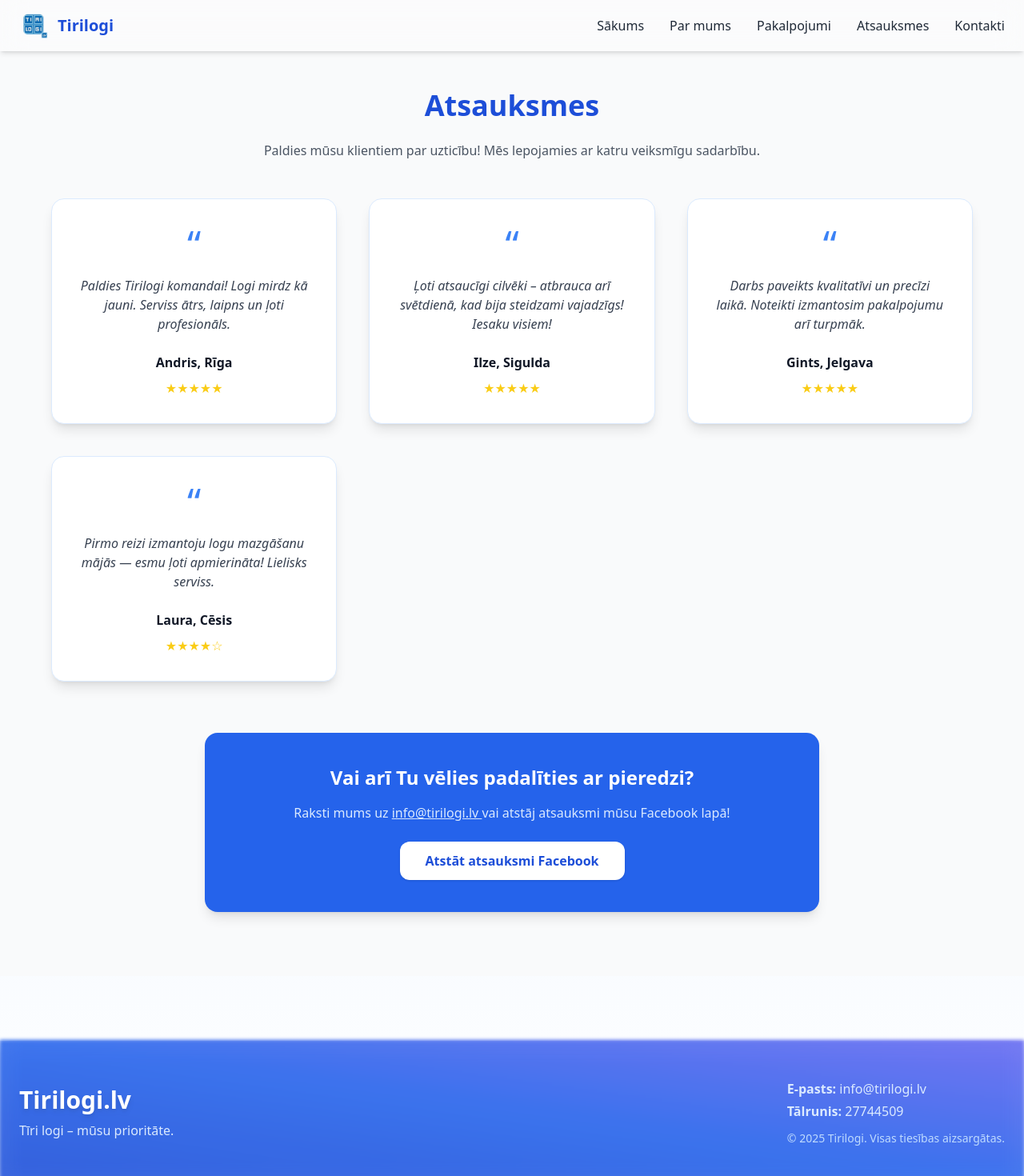
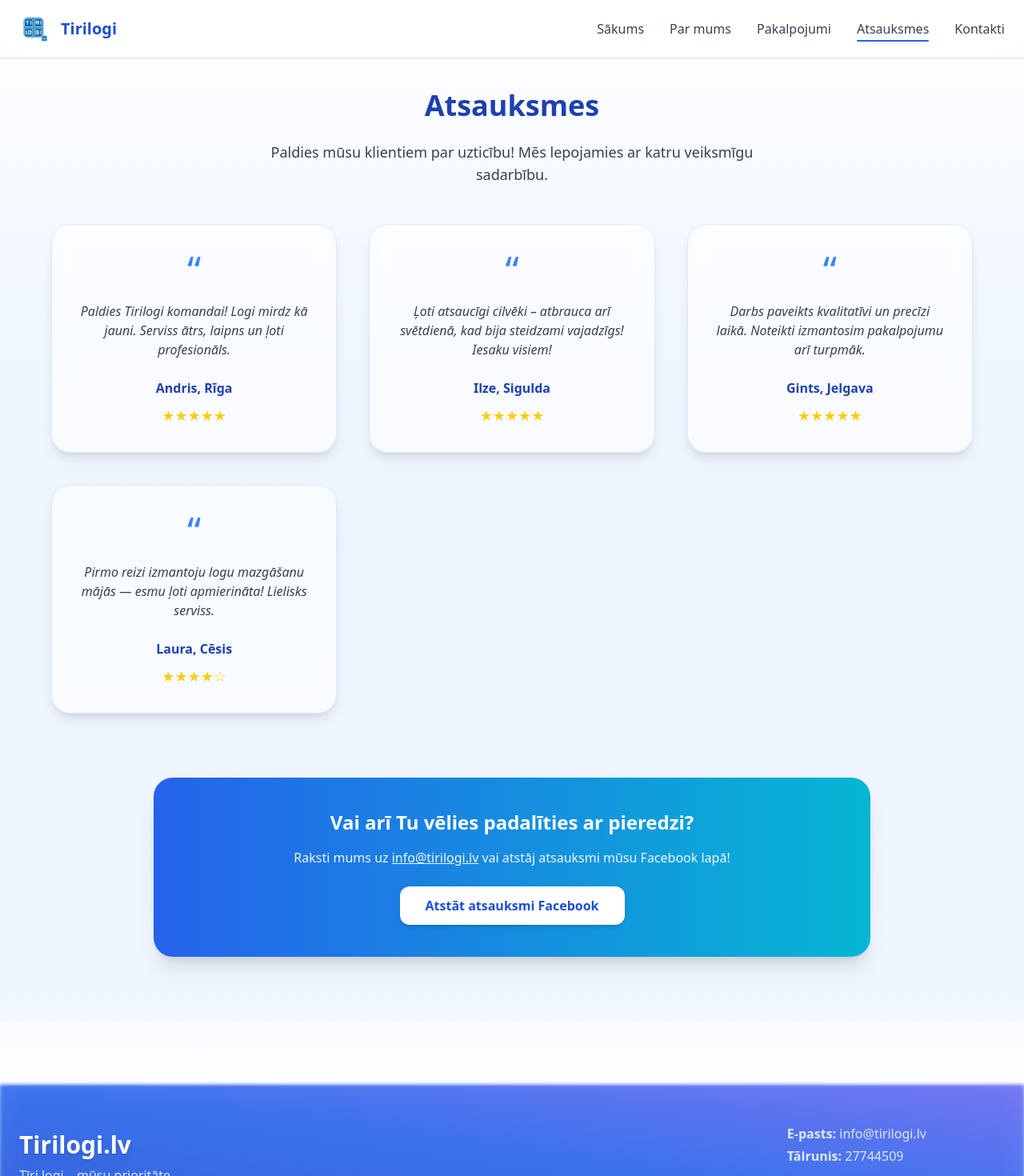
Before and after one commit to TomsFreimanis/tirilogi-new, a React (Vite) app: page /atsauksmes in a window 1280 px wide. Shown: the top 1470 px of the page at 80% size. Built offline with nearby package versions, Linux system fonts and the light colour scheme.

Commit message:
color
clr

```diff
--- a/package.json
+++ b/package.json
@@ -11,6 +11,7 @@
   },
   "dependencies": {
     "framer-motion": "^12.23.24",
+    "lucide-react": "^0.546.0",
     "react": "^19.1.1",
     "react-dom": "^19.1.1",
     "react-router-dom": "^7.9.4"
--- a/src/Components/Navbar.jsx
+++ b/src/Components/Navbar.jsx
@@ -1,65 +1,112 @@
-import { Link } from "react-router-dom";
 import { useState } from "react";
+import { Link, useLocation } from "react-router-dom";
+import { motion, AnimatePresence } from "framer-motion";
 import logo from "../assets/logo.png";
+import { Menu, X } from "lucide-react"; // Lucide ikonas (automātiski pieejamas)
 
 export default function Navbar() {
   const [isOpen, setIsOpen] = useState(false);
+  const location = useLocation();
 
   const links = [
-    { path: "/", label: "Sākums" },
-    { path: "/par-mums", label: "Par mums" },
-    { path: "/pakalpojumi", label: "Pakalpojumi" },
-    { path: "/atsauksmes", label: "Atsauksmes" },
-    { path: "/kontakti", label: "Kontakti" },
+    { name: "Sākums", path: "/" },
+    { name: "Par mums", path: "/par-mums" },
+    { name: "Pakalpojumi", path: "/pakalpojumi" },
+    { name: "Atsauksmes", path: "/atsauksmes" },
+    { name: "Kontakti", path: "/kontakti" },
   ];
 
   return (
-    <nav className="fixed top-0 left-0 w-full z-50 bg-white/30 backdrop-blur-lg text-gray-800 shadow-md">
-      <div className="max-w-7xl mx-auto flex justify-between items-center px-6 py-3">
-        {/* Logo */}
-        <Link to="/" className="flex items-center gap-2">
-          <img src={logo} alt="Tirilogi logo" className="w-10 h-10" />
-          <span className="font-semibold text-xl text-blue-700">Tirilogi</span>
+    <nav className="fixed top-0 left-0 w-full z-50 bg-white/60 backdrop-blur-lg border-b border-blue-100 shadow-sm">
+      <div className="max-w-7xl mx-auto flex justify-between items-center px-6 py-3 md:py-4">
+        {/* 🔹 Logo */}
+        <Link to="/" className="flex items-center gap-3">
+          <img src={logo} alt="Tirilogi" className="h-10 w-auto" />
+          <span className="font-bold text-xl text-blue-700">Tirilogi</span>
         </Link>
 
-        {/* Desktop navigācija */}
-        <ul className="hidden md:flex gap-8 font-medium">
-          {links.map(({ path, label }) => (
-            <li key={path}>
+        {/* 🔹 Desktop links */}
+        <div className="hidden md:flex gap-8">
+          {links.map((link) => (
             <Link
-                to={path}
-                className="hover:text-blue-600 transition-colors duration-300"
+              key={link.path}
+              to={link.path}
+              className={`relative text-gray-700 font-medium transition-colors hover:text-blue-600 ${
+                location.pathname === link.path ? "text-blue-700" : ""
+              }`}
             >
-                {label}
+              {link.name}
+              {location.pathname === link.path && (
+                <motion.div
+                  layoutId="underline"
+                  className="absolute -bottom-1 left-0 w-full h-[2px] bg-blue-600 rounded-full"
+                />
+              )}
             </Link>
-            </li>
           ))}
-        </ul>
+        </div>
 
-        {/* Mobilā izvēlne */}
+        {/* 🔹 Mobile button */}
         <button
-          className="md:hidden text-3xl text-blue-700"
           onClick={() => setIsOpen(!isOpen)}
+          className="md:hidden text-blue-700 focus:outline-none"
         >
-          ☰
+          {isOpen ? <X size={26} /> : <Menu size={26} />}
         </button>
       </div>
 
-      {/* Izkrītošā izvēlne uz mobilā */}
+      {/* 🔹 Mobile menu */}
+      <AnimatePresence>
         {isOpen && (
-        <div className="md:hidden bg-white/80 backdrop-blur-lg text-gray-700 px-6 py-4 flex flex-col gap-4 shadow-lg">
-          {links.map(({ path, label }) => (
+          <>
+            {/* Overlay */}
+            <motion.div
+              className="fixed inset-0 bg-black/30 backdrop-blur-sm md:hidden z-40"
+              initial={{ opacity: 0 }}
+              animate={{ opacity: 1 }}
+              exit={{ opacity: 0 }}
+              onClick={() => setIsOpen(false)}
+            />
+
+            {/* Slide-in panel */}
+            <motion.div
+              className="fixed top-0 right-0 w-3/4 h-full bg-white/90 backdrop-blur-lg shadow-2xl md:hidden z-50 flex flex-col items-center justify-center gap-8 p-10 border-l border-blue-100"
+              initial={{ x: "100%" }}
+              animate={{ x: 0 }}
+              exit={{ x: "100%" }}
+              transition={{ type: "spring", stiffness: 80, damping: 15 }}
+            >
+              {links.map((link) => (
+                <motion.div
+                  key={link.path}
+                  whileHover={{ scale: 1.05 }}
+                  transition={{ duration: 0.2 }}
+                >
                   <Link
-              key={path}
-              to={path}
+                    to={link.path}
+                    className={`text-2xl font-semibold ${
+                      location.pathname === link.path
+                        ? "text-blue-700"
+                        : "text-gray-700"
+                    }`}
                     onClick={() => setIsOpen(false)}
-              className="text-lg font-medium hover:text-blue-600"
                   >
-              {label}
+                    {link.name}
                   </Link>
+                </motion.div>
               ))}
-        </div>
+
+              <motion.a
+                href="/kontakti"
+                className="mt-8 bg-blue-600 hover:bg-blue-700 text-white font-semibold px-8 py-3 rounded-full shadow-lg transition-all"
+                whileHover={{ scale: 1.08 }}
+              >
+                Sazināties
+              </motion.a>
+            </motion.div>
+          </>
         )}
+      </AnimatePresence>
     </nav>
   );
 }
--- a/src/pages/Atsauksmes.jsx
+++ b/src/pages/Atsauksmes.jsx
@@ -26,53 +26,85 @@ export default function Atsauksmes() {
   ];
 
   return (
-    <motion.section
-      className="pt-28 pb-20 px-6 bg-gray-50 min-h-screen"
-      initial={{ opacity: 0, y: 20 }}
-      animate={{ opacity: 1, y: 0 }}
-      exit={{ opacity: 0, y: -20 }}
-      transition={{ duration: 0.5 }}
+    <motion.div
+      className="relative min-h-screen bg-gradient-to-b from-white via-blue-50/40 to-blue-100/30 text-gray-800 overflow-hidden pt-28 pb-20 px-6"
+      initial={{ opacity: 0 }}
+      animate={{ opacity: 1 }}
+      exit={{ opacity: 0 }}
+      transition={{ duration: 0.6 }}
     >
-      <div className="max-w-6xl mx-auto text-center">
-        <h2 className="text-4xl font-bold text-blue-700 mb-6">Atsauksmes</h2>
-        <p className="text-gray-600 mb-12 max-w-2xl mx-auto">
+      {/* 🔹 Dekoratīvie blur apļi fonā */}
+      <div className="absolute top-20 left-20 w-72 h-72 bg-blue-200/30 blur-[120px] rounded-full -z-10"></div>
+      <div className="absolute bottom-40 right-20 w-96 h-96 bg-cyan-200/30 blur-[140px] rounded-full -z-10"></div>
+
+      <div className="max-w-6xl mx-auto text-center relative z-10">
+        <motion.h2
+          className="text-4xl font-bold text-blue-800 mb-6"
+          initial={{ y: 30, opacity: 0 }}
+          animate={{ y: 0, opacity: 1 }}
+          transition={{ duration: 0.7 }}
+        >
+          Atsauksmes
+        </motion.h2>
+
+        <motion.p
+          className="text-gray-700 mb-12 max-w-2xl mx-auto text-lg"
+          initial={{ y: 30, opacity: 0 }}
+          animate={{ y: 0, opacity: 1 }}
+          transition={{ delay: 0.2, duration: 0.7 }}
+        >
           Paldies mūsu klientiem par uzticību! Mēs lepojamies ar katru veiksmīgu sadarbību.
-        </p>
+        </motion.p>
 
+        {/* 🔹 Atsauksmju kartītes */}
         <div className="grid grid-cols-1 sm:grid-cols-2 lg:grid-cols-3 gap-10">
           {reviews.map((r, i) => (
             <motion.div
               key={i}
-              className="bg-white rounded-2xl shadow-lg p-8 border border-blue-100 hover:shadow-xl transition transform hover:-translate-y-2"
-              whileHover={{ scale: 1.03 }}
+              className="bg-white/60 backdrop-blur-md border border-blue-100 p-8 rounded-3xl shadow-lg hover:shadow-2xl transition-all hover:-translate-y-2"
+              initial={{ opacity: 0, y: 40 }}
+              whileInView={{ opacity: 1, y: 0 }}
+              transition={{ delay: i * 0.1, duration: 0.5 }}
+              viewport={{ once: true }}
             >
-              <div className="text-blue-500 text-5xl mb-4">“</div>
+              <div className="text-blue-500 text-5xl mb-4 leading-none">“</div>
               <p className="text-gray-700 italic mb-6">{r.text}</p>
-              <h4 className="font-semibold text-gray-900">{r.name}</h4>
-              <div className="flex justify-center mt-2 text-yellow-400">
+              <h4 className="font-semibold text-blue-800">{r.name}</h4>
+              <div className="flex justify-center mt-2 text-yellow-400 text-lg">
                 {"★".repeat(r.stars)}{"☆".repeat(5 - r.stars)}
               </div>
             </motion.div>
           ))}
         </div>
 
-        <div className="mt-16 bg-blue-600 text-white rounded-2xl p-10 shadow-lg max-w-3xl mx-auto">
+        {/* 🔹 CTA sadaļa */}
+        <motion.div
+          className="mt-20 bg-gradient-to-r from-blue-600 to-cyan-500 text-white rounded-3xl p-10 shadow-xl max-w-4xl mx-auto"
+          initial={{ opacity: 0, scale: 0.95 }}
+          whileInView={{ opacity: 1, scale: 1 }}
+          transition={{ duration: 0.6 }}
+          viewport={{ once: true }}
+        >
           <h3 className="text-2xl font-semibold mb-4">
             Vai arī Tu vēlies padalīties ar pieredzi?
           </h3>
-          <p className="text-blue-100 mb-6">
-            Raksti mums uz <a href="mailto:info@tirilogi.lv" className="underline">info@tirilogi.lv </a>
-             vai atstāj atsauksmi mūsu Facebook lapā!
+          <p className="text-blue-50 mb-6 max-w-2xl mx-auto">
+            Raksti mums uz{" "}
+            <a href="mailto:info@tirilogi.lv" className="underline">
+              info@tirilogi.lv
+            </a>{" "}
+            vai atstāj atsauksmi mūsu Facebook lapā!
           </p>
           <a
             href="https://www.facebook.com/"
             target="_blank"
-            className="inline-block bg-white text-blue-700 font-semibold px-8 py-3 rounded-xl shadow hover:bg-blue-100 transition"
+            rel="noreferrer"
+            className="inline-block bg-white text-blue-700 font-semibold px-8 py-3 rounded-xl shadow-md hover:bg-blue-100 transition"
           >
             Atstāt atsauksmi Facebook
           </a>
-        </div>
+        </motion.div>
       </div>
-    </motion.section>
+    </motion.div>
   );
 }
--- a/src/pages/Kontakti.jsx
+++ b/src/pages/Kontakti.jsx
@@ -3,35 +3,74 @@ import { motion } from "framer-motion";
 
 export default function Kontakti() {
   return (
-    <motion.section
-      className="pt-28 pb-20 px-6 bg-gradient-to-b from-white to-blue-50 min-h-screen"
-      initial={{ opacity: 0, y: 20 }}
-      animate={{ opacity: 1, y: 0 }}
-      exit={{ opacity: 0, y: -20 }}
-      transition={{ duration: 0.5 }}
+    <motion.div
+      className="relative min-h-screen bg-gradient-to-b from-white via-blue-50/40 to-blue-100/30 text-gray-800 overflow-hidden pt-28 pb-20 px-6"
+      initial={{ opacity: 0 }}
+      animate={{ opacity: 1 }}
+      exit={{ opacity: 0 }}
+      transition={{ duration: 0.6 }}
     >
-      <div className="max-w-6xl mx-auto grid grid-cols-1 md:grid-cols-2 gap-12 items-start">
+      {/* 🔹 Dekoratīvie blur apļi fonā */}
+      <div className="absolute top-20 left-20 w-72 h-72 bg-blue-200/30 blur-[120px] rounded-full -z-10"></div>
+      <div className="absolute bottom-40 right-20 w-96 h-96 bg-cyan-200/30 blur-[140px] rounded-full -z-10"></div>
 
-        {/* Kontaktinformācija */}
-        <div>
-          <h2 className="text-4xl font-bold text-blue-700 mb-6">Kontakti</h2>
+      <div className="max-w-6xl mx-auto grid grid-cols-1 md:grid-cols-2 gap-12 items-start relative z-10">
+        {/* 🔹 Kontaktinformācija */}
+        <motion.div
+          initial={{ y: 30, opacity: 0 }}
+          whileInView={{ y: 0, opacity: 1 }}
+          transition={{ duration: 0.6 }}
+          viewport={{ once: true }}
+        >
+          <h2 className="text-4xl font-bold text-blue-800 mb-6">Kontakti</h2>
           <p className="text-lg text-gray-700 mb-6">
             Sazinies ar mums jebkurā dienā — strādājam gan darbadienās, gan brīvdienās.
           </p>
 
           <div className="space-y-3 text-gray-700 mb-8">
-            <p><strong>E-pasts:</strong> <a href="mailto:info@tirilogi.lv" className="text-blue-700 hover:underline">info@tirilogi.lv</a></p>
-            <p><strong>Tālrunis:</strong> <a href="tel:+37127744509" className="text-blue-700 hover:underline">27744509</a></p>
-            <p><strong>Mājaslapa:</strong> <a href="https://www.tirilogi.lv" className="text-blue-700 hover:underline" target="_blank">www.tirilogi.lv</a></p>
-            <p><strong>Darbadienas:</strong> 6:00–22:00</p>
-            <p><strong>Brīvdienas:</strong> 8:00–20:00</p>
+            <p>
+              <strong>E-pasts:</strong>{" "}
+              <a
+                href="mailto:info@tirilogi.lv"
+                className="text-blue-700 hover:underline"
+              >
+                info@tirilogi.lv
+              </a>
+            </p>
+            <p>
+              <strong>Tālrunis:</strong>{" "}
+              <a
+                href="tel:+37127744509"
+                className="text-blue-700 hover:underline"
+              >
+                27744509
+              </a>
+            </p>
+            <p>
+              <strong>Mājaslapa:</strong>{" "}
+              <a
+                href="https://www.tirilogi.lv"
+                className="text-blue-700 hover:underline"
+                target="_blank"
+                rel="noreferrer"
+              >
+                www.tirilogi.lv
+              </a>
+            </p>
+            <p>
+              <strong>Darbadienas:</strong> 6:00–22:00
+            </p>
+            <p>
+              <strong>Brīvdienas:</strong> 8:00–20:00
+            </p>
           </div>
 
-          {/* Facebook poga */}
+          {/* 🔹 Facebook poga */}
           <a
             href="https://www.facebook.com/"
             target="_blank"
-            className="inline-flex items-center gap-2 bg-blue-600 hover:bg-blue-700 text-white px-6 py-3 rounded-xl shadow-md transition"
+            rel="noreferrer"
+            className="inline-flex items-center gap-2 bg-gradient-to-r from-blue-600 to-cyan-500 hover:from-blue-700 hover:to-cyan-600 text-white px-6 py-3 rounded-xl shadow-md transition-transform hover:scale-105"
           >
             <svg
               xmlns="http://www.w3.org/2000/svg"
@@ -47,11 +86,17 @@ export default function Kontakti() {
             </svg>
             Apskati mūs Facebook!
           </a>
-        </div>
+        </motion.div>
 
-        {/* Pieteikuma forma */}
-        <div className="bg-white rounded-2xl shadow-lg p-8 border border-blue-100">
-          <h3 className="text-2xl font-semibold text-blue-700 mb-4">
+        {/* 🔹 Pieteikuma forma */}
+        <motion.div
+          className="bg-white/70 backdrop-blur-md rounded-3xl shadow-lg p-8 border border-blue-100 hover:shadow-2xl transition-all"
+          initial={{ y: 30, opacity: 0 }}
+          whileInView={{ y: 0, opacity: 1 }}
+          transition={{ delay: 0.2, duration: 0.6 }}
+          viewport={{ once: true }}
+        >
+          <h3 className="text-2xl font-semibold text-blue-800 mb-4">
             Pieteikt logu mazgāšanu!
           </h3>
           <form className="flex flex-col gap-4">
@@ -72,7 +117,9 @@ export default function Kontakti() {
               />
             </div>
             <div>
-              <label className="block text-gray-700 mb-1">Papildu info (pēc izvēles)</label>
+              <label className="block text-gray-700 mb-1">
+                Papildu info (pēc izvēles)
+              </label>
               <textarea
                 rows="4"
                 placeholder="Apraksti savu objektu vai vēlamo pakalpojumu"
@@ -81,16 +128,22 @@ export default function Kontakti() {
             </div>
             <button
               type="submit"
-              className="bg-blue-600 text-white font-semibold py-3 rounded-lg hover:bg-blue-700 transition"
+              className="bg-gradient-to-r from-blue-600 to-cyan-500 text-white font-semibold py-3 rounded-lg hover:from-blue-700 hover:to-cyan-600 transition-all shadow-md hover:shadow-xl"
             >
               Nosūtīt pieteikumu
             </button>
           </form>
-        </div>
+        </motion.div>
       </div>
 
-      {/* Google Maps (fona sekcija) */}
-      <div className="mt-16 rounded-2xl overflow-hidden shadow-lg border border-blue-100">
+      {/* 🔹 Google Maps */}
+      <motion.div
+        className="mt-20 rounded-3xl overflow-hidden shadow-lg border border-blue-100 max-w-6xl mx-auto"
+        initial={{ opacity: 0, scale: 0.95 }}
+        whileInView={{ opacity: 1, scale: 1 }}
+        transition={{ duration: 0.7 }}
+        viewport={{ once: true }}
+      >
         <iframe
           title="Google Maps - Tirilogi"
           src="https://www.google.com/maps/embed?pb=!1m18!1m12!1m3!1d174738.87464452988!2d23.9813441!3d56.9713969!2m3!1f0!2f0!3f0!3m2!1i1024!2i768!4f13.1!3m3!1m2!1s0x46eece1a4dfda1c1%3A0x400cfcd68f2fe30!2sR%C4%ABga!5e0!3m2!1slv!2slv!4v1699999999999!5m2!1slv!2slv"
@@ -100,7 +153,7 @@ export default function Kontakti() {
           allowFullScreen=""
           loading="lazy"
         ></iframe>
-      </div>
-    </motion.section>
+      </motion.div>
+    </motion.div>
   );
 }
```
Also changed, not shown: src/pages/Pakalpojumi.jsx (+47 -23 lines), 1 other file (tests, documents, lock files or other folders). Lines whose indentation alone changed are shown as unchanged.
